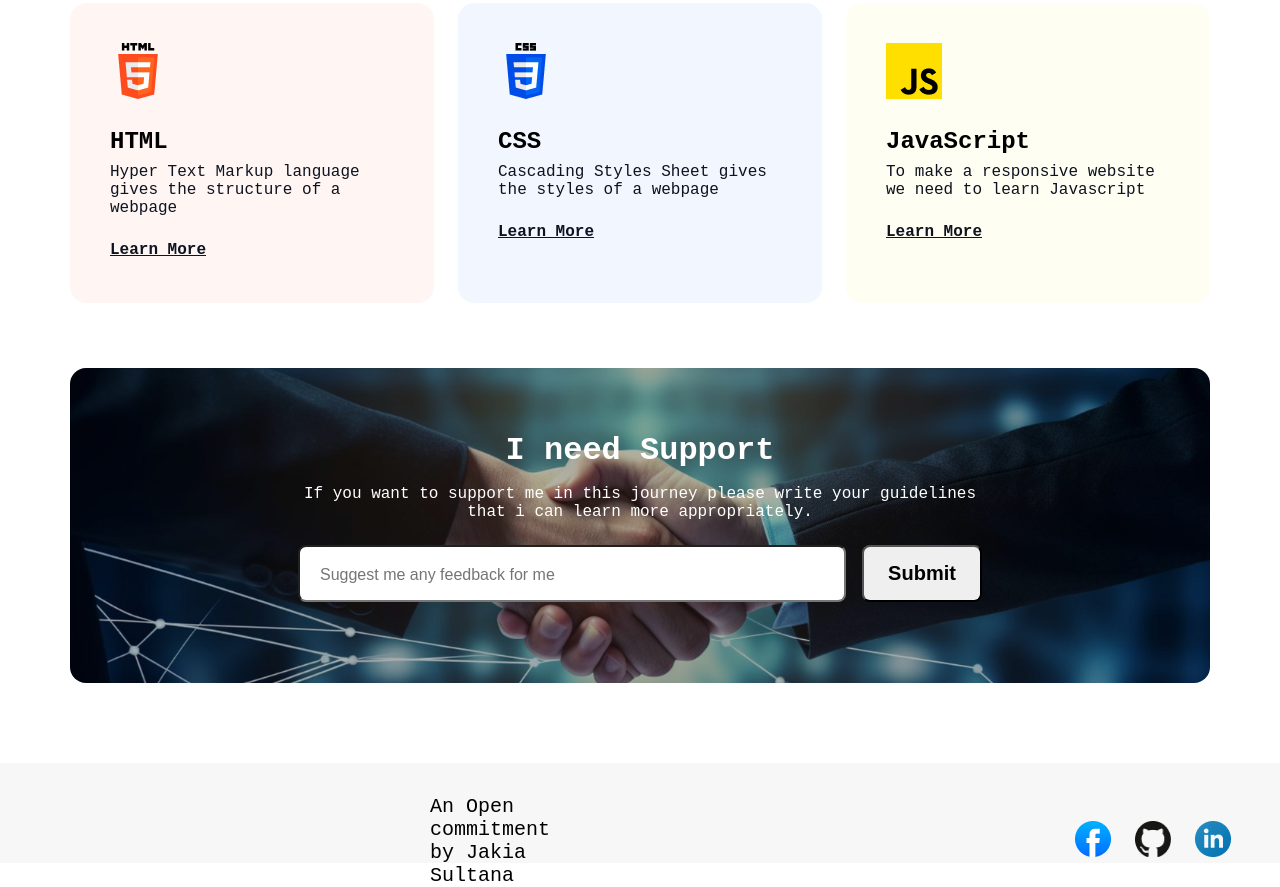
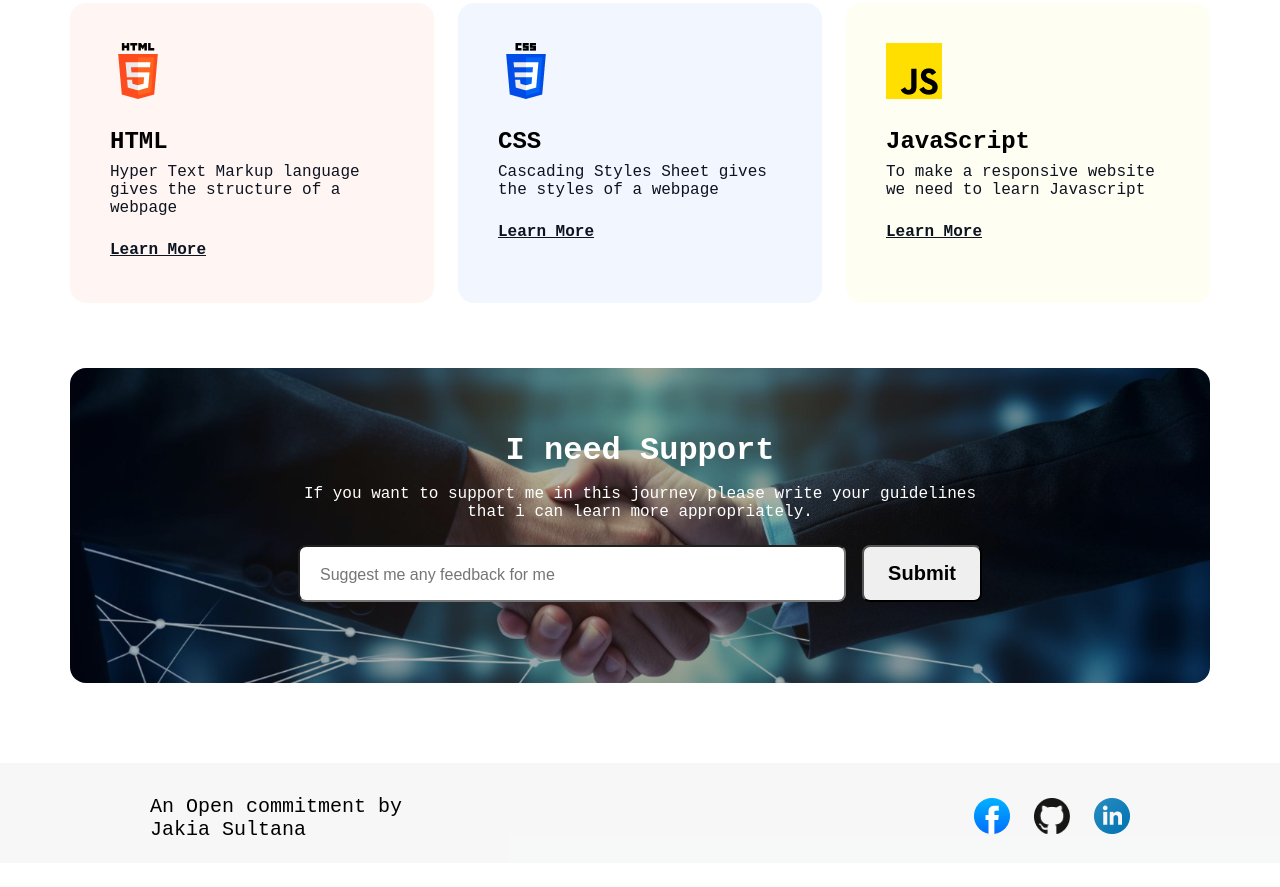
Before and after one commit to JakiaSultanaJenny/assignment-01, a plain HTML site: page index.html in a window 1280 px wide. Shown: the part 3229-4116 px from the top of the page. After the commit the page ends 4092 px from the top, so only its background shows below. Drawn offline with Linux system fonts and the light colour scheme; a web font is replaced by a local one.

Commit message:
corrected footer

```diff
--- a/styles/portfolio.css
+++ b/styles/portfolio.css
@@ -274,7 +274,7 @@ main{
 }
 /* Footer section starts here */
 footer{
-    padding : 32px 430px;
+    padding : 32px 150px;
 }
 .footer-background{
     background-color: rgba(13, 19, 33, 0.03);
```
